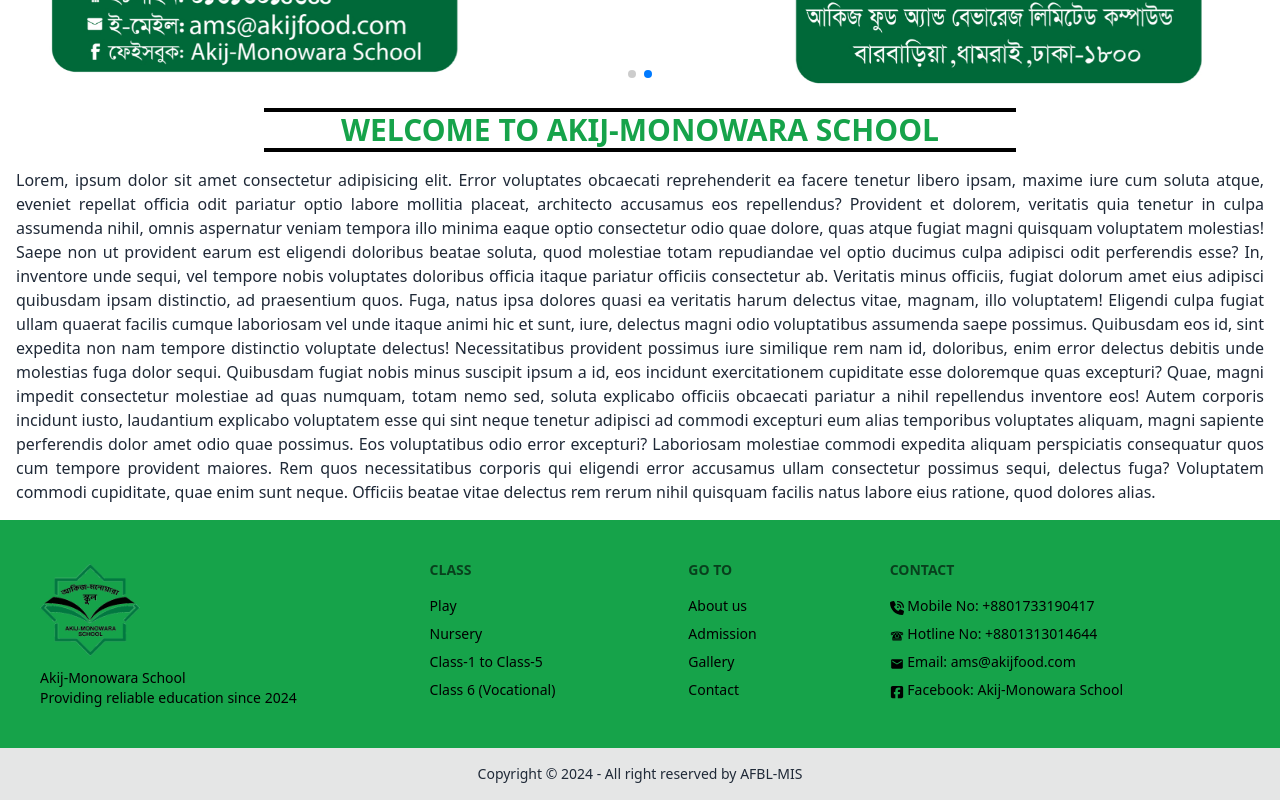
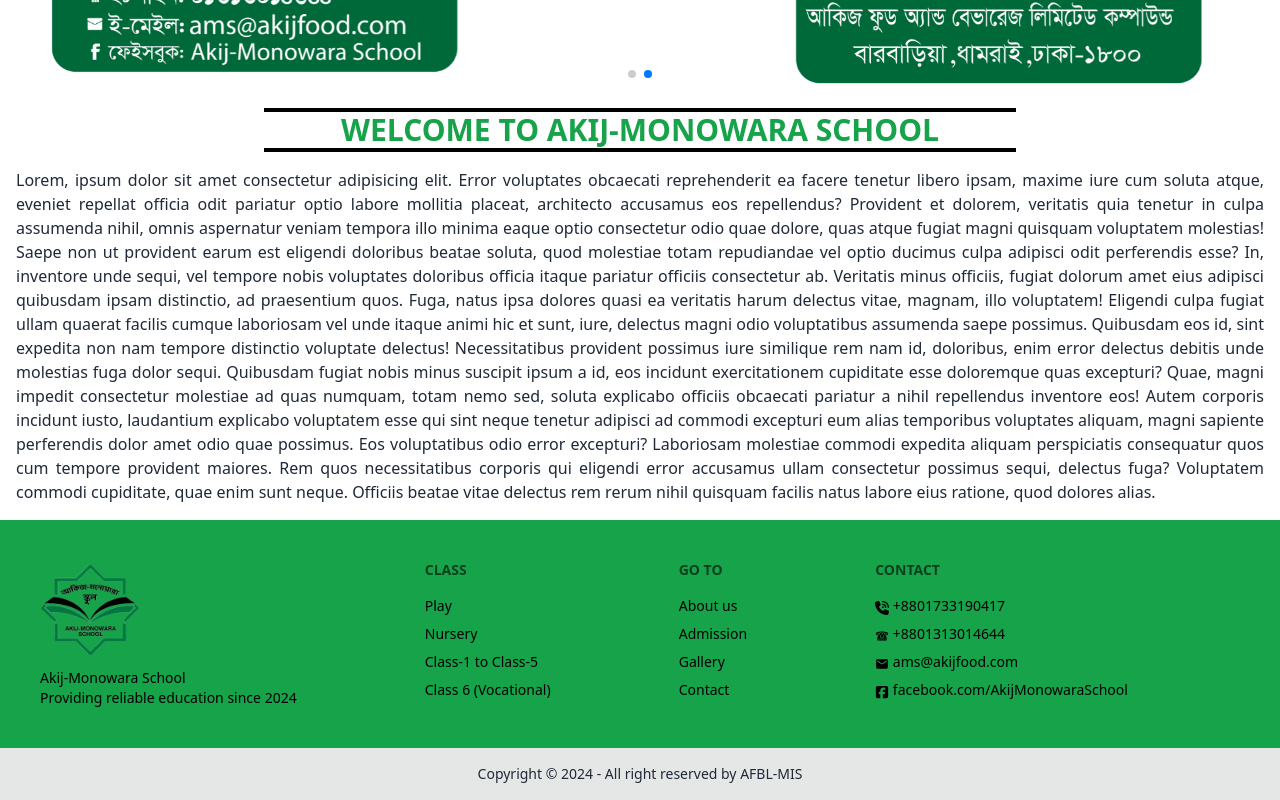
Before and after one commit to sujoykarnel/AkijMonowaraSchool, a React (Vite) app: page / in a window 1280 px wide. Shown: the part 591-1391 px from the top of the page. Built offline with nearby package versions, Linux system fonts and the light colour scheme.

Commit message:
Footer updated

```diff
--- a/src/Pages/Shared/Footer/Footer.jsx
+++ b/src/Pages/Shared/Footer/Footer.jsx
@@ -41,17 +41,22 @@
         <nav>
           <h6 className="footer-title">Contact</h6>
           <p>
-            <FaPhoneVolume className="inline" /> Mobile No: +8801733190417
+            <FaPhoneVolume className="inline" /> +8801733190417
           </p>
           <p>
-            <GiRotaryPhone className="inline" /> Hotline No: +8801313014644
+            <GiRotaryPhone className="inline" /> +8801313014644
           </p>
           <p>
-            <MdEmail className="inline" /> Email: ams@akijfood.com
+            <MdEmail className="inline" /> ams@akijfood.com
           </p>
           <p>
-            <FaSquareFacebook className="inline" /> Facebook: Akij-Monowara
-            School
+            <Link
+              target="_blank"
+              to="https://www.facebook.com/AkijMonowaraSchool"
+            >
+              <FaSquareFacebook className="inline" />{" "}
+              facebook.com/AkijMonowaraSchool
+            </Link>
           </p>
         </nav>
       </footer>
```
